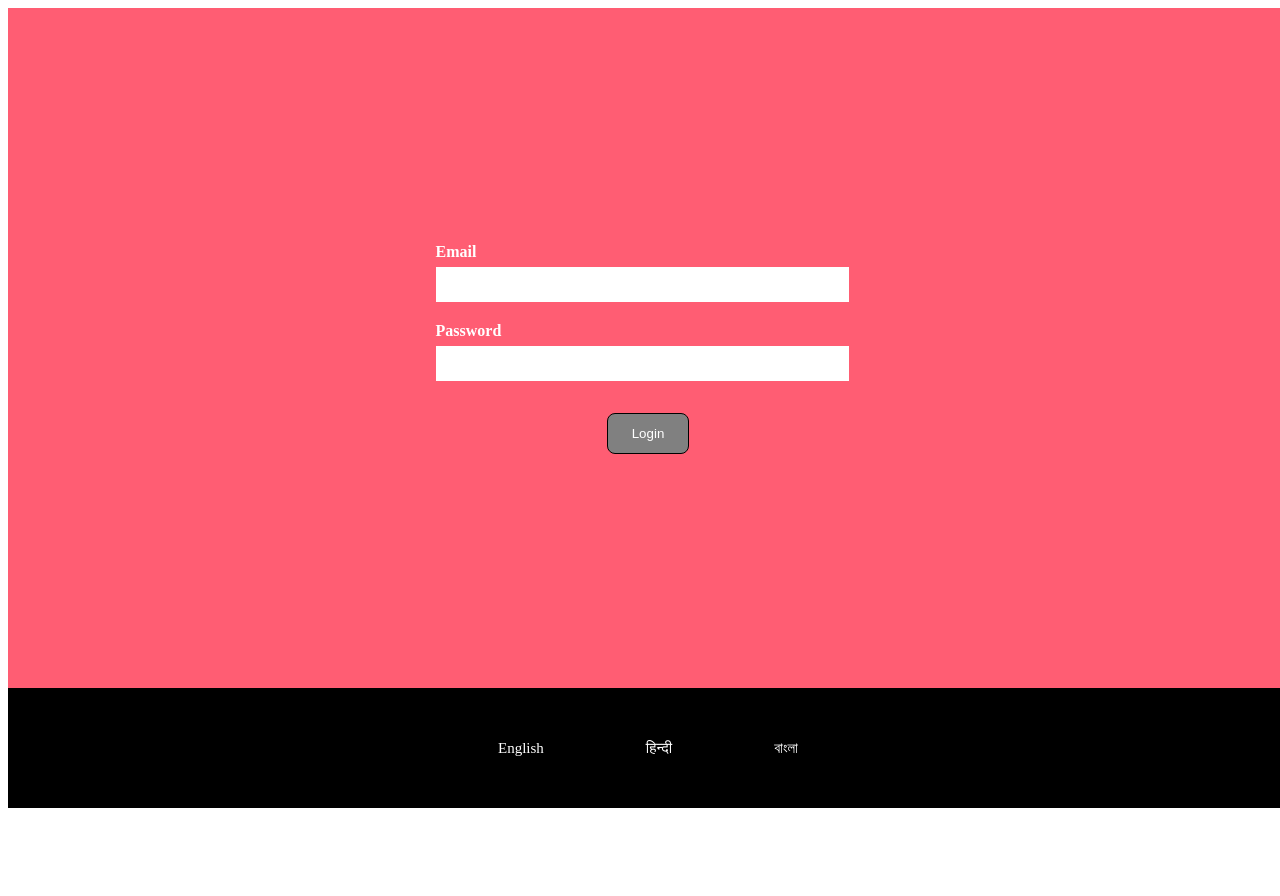
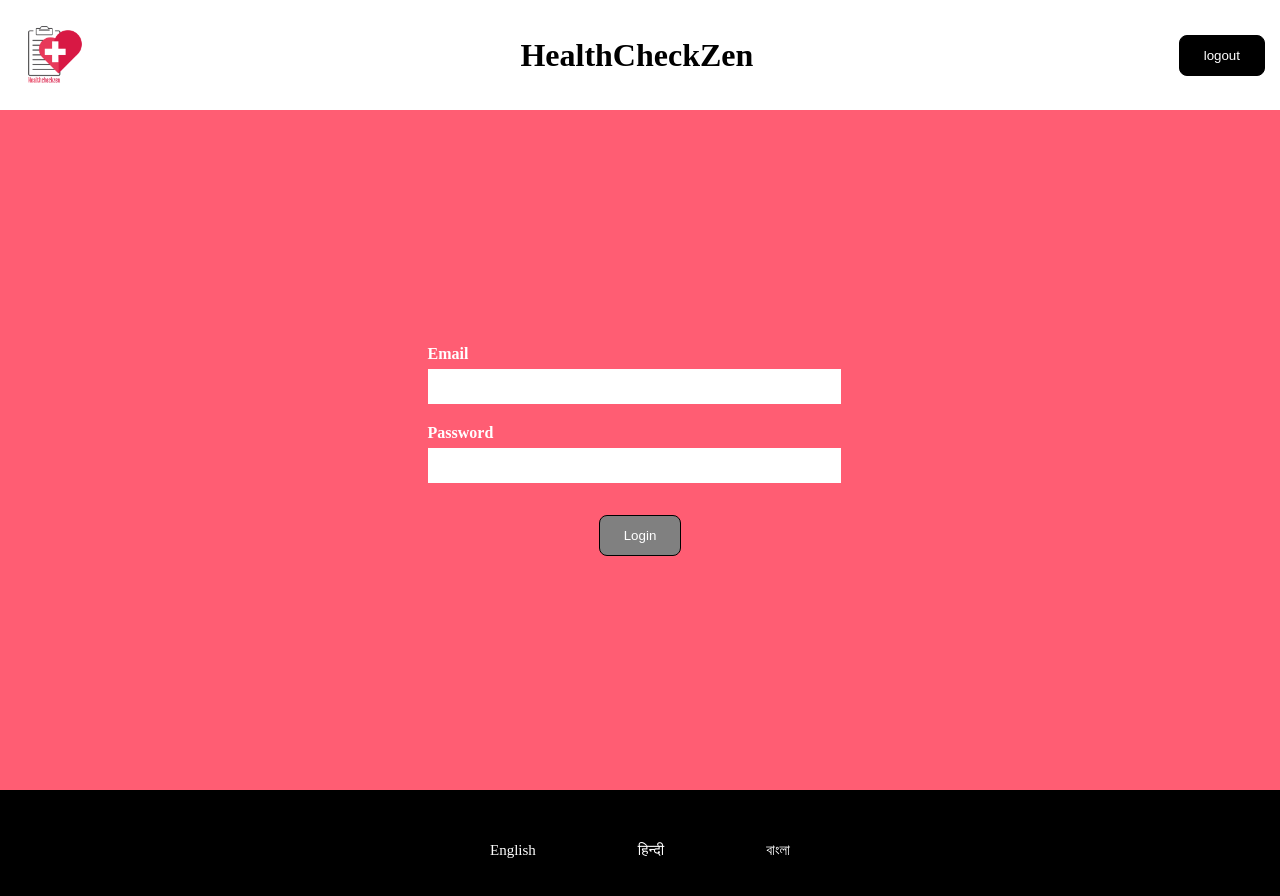
Before and after one commit to Biboswan/HealthCheckZenWeb, a React (Create React App) app: page /login in a window 1280 px wide. Shown: the top 896 px of the page. Before the commit the page ends 816 px from the top, so only its background shows below. Built offline with nearby package versions, Linux system fonts and the light colour scheme.

Commit message:
Add header and correspponding locales

```diff
--- a/src/App.js
+++ b/src/App.js
@@ -1,7 +1,8 @@
 import React, { lazy, Suspense } from "react";
 import { Route, BrowserRouter, Switch } from "react-router-dom";
-import { ThemeProvider } from "styled-components";
-import Loader from './components/Loader'
+import { createGlobalStyle, ThemeProvider } from "styled-components";
+import Loader from './components/Loader';
+import Header from './components/Header';
 import Footer from './components/Footer';
 import THEME from "./theme";
 
@@ -11,9 +12,24 @@ const Home = lazy(() => import('./pages/Home'));
 const Signup = lazy(() => import("./pages/Signup"));
 const PrivateRoute = lazy(() => import('./components/PrivateRoute'));
 
+const GlobalStyle = createGlobalStyle`
+  body {
+    margin:0;
+    padding:0;
+    font-size: 1rem;
+  }
+  h1,h2,h3,h4,h5,p,span,section,article,ul,li {
+    margin:0;
+    padding:0;
+  }
+`;
+
+
 const App = () => {
   return (
     <ThemeProvider theme={THEME}>
+      <GlobalStyle />
+      <Header />
       <BrowserRouter>
         <Suspense fallback={<Loader/>}>
           <Switch>
--- a/src/components/Footer/index.jsx
+++ b/src/components/Footer/index.jsx
@@ -22,6 +22,7 @@ const InnerContainer = styled.ul`
     display: flex;
     justify-content: space-between;
     flex-wrap: wrap;
+    bottom: 0;
 
     & li {
         display: inline;
--- /dev/null
+++ b/src/components/Header/index.jsx
@@ -0,0 +1,43 @@
+import React from 'react';
+import styled from "styled-components";
+import { useTranslation } from 'react-i18next';
+import Logo from "../Logo";
+import Button from '../Button';
+
+const Container = styled.header`
+    background-color: ${props => props.theme.color.primaryText};
+    color: ${props => props.theme.color.borderDark};
+    display: flex;
+    align-items: center;
+    justify-content: space-between;
+    padding: 15px;
+    top: 0;
+
+    h1 {
+        padding: 0;
+        margin: 0;
+    }
+
+    .logo {
+        margin-left:0;
+    }
+`;
+
+const LogoutButton = styled(Button)`
+    background-color: ${props => props.theme.color.borderDark};
+    color: ${props => props.theme.color.primaryText};
+`;
+
+const Header = () => {
+    const { t } = useTranslation();
+
+    return (
+        <Container>
+            <Logo size='80px' className='logo' />
+            <h1>{t('appName')}</h1>
+            <LogoutButton>{t('logout')}</LogoutButton>
+        </Container>
+    );
+};
+
+export default Header;
--- a/src/i18n/locales/index.js
+++ b/src/i18n/locales/index.js
@@ -1,6 +1,8 @@
 const en = {
     'en-lg': {
+        appName: 'HealthCheckZen',
         login: 'Login',
+        logout: 'logout',
         signup: 'Signup',
         email: 'Email',
         password: 'Password',
@@ -18,7 +20,9 @@ const en = {
 
 const hi = {
     'hi-lg': {
+        appName: 'हेल्थचेक ज़ेन',
         login: 'लॉग इन करें',
+        logout: 'लॉग आउट',
         signup: 'साइन अप करें',
         email: 'ईमेल',
         password: 'पासवर्ड',
@@ -36,7 +40,9 @@ const hi = {
 
 const bn = {
     'bn-lg': {
+        appName: 'স্বাস্থ্য পরীক্ষা জেন',
         login: 'অথবা',
+        logout: 'প্রস্থান',
         signup: 'নিবন্ধন করুন',
         email: 'ই-মেইল',
         password: 'পাসওয়ার্ড',
--- a/src/pages/Home/index.jsx
+++ b/src/pages/Home/index.jsx
@@ -101,7 +101,6 @@ const Home = props => {
         }
     },[currentQuestionNode]);
 
-
     const handleAnswerSelected = e => {
         const answer = e.target.dataset["id"];
           if(!!answer) {
```
